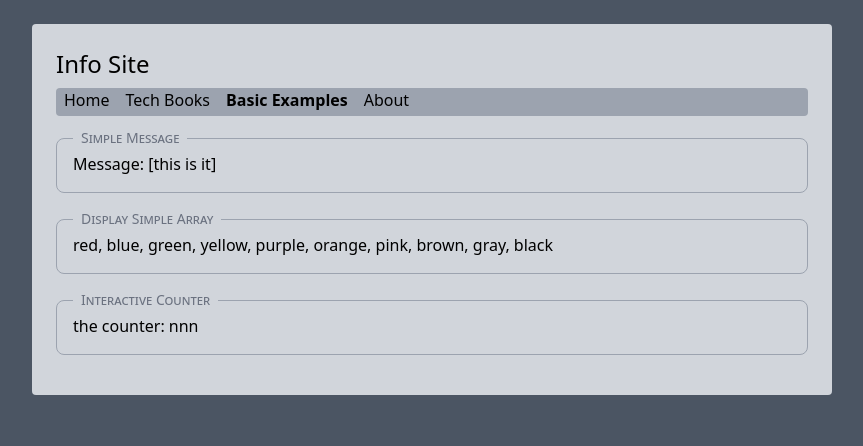
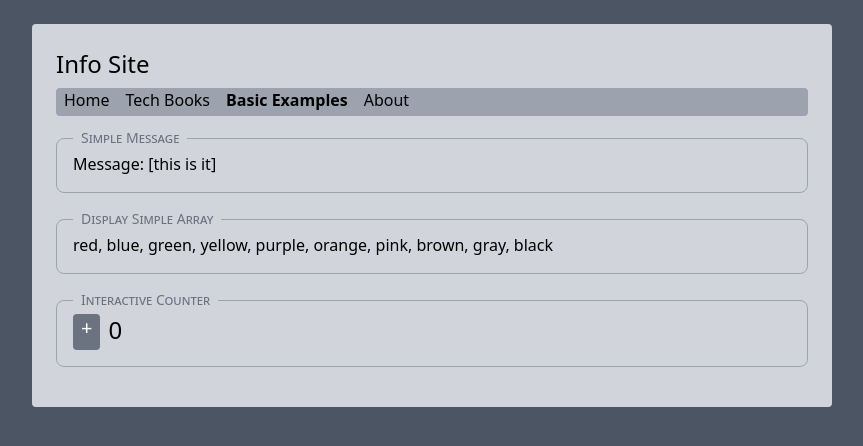
Before and after one commit to edwardtanguay/vue3-showcase-site, a Vue app: page /examples001 in a window 1280 px wide. Shown: the top 446 px of the page, without its empty margins (208-1071 px from the left). Built offline with nearby package versions, Linux system fonts and the light colour scheme.

Commit message:
incrementing

```diff
--- a/src/examples/ExampleCounter.vue
+++ b/src/examples/ExampleCounter.vue
@@ -1,14 +1,21 @@
 <script lang="ts">
-import { defineComponent } from 'vue'
+import { defineComponent, ref } from 'vue'
 
 export default defineComponent({
 	setup() {
-		const message = 'nnn';
-		return {message}
+		const count = ref(0)
+
+		const increment = () => {
+			count.value++
+		}
+		return { count, increment }
 	}
 })
 </script>
 
 <template>
-	<p>the counter: {{message}}</p>
+	<div class="flex gap-2">
+		<button class="btn" @click="increment">+</button>
+		<p class="text-2xl">{{ count }}</p>
+	</div>
 </template>
--- a/src/main.scss
+++ b/src/main.scss
@@ -3,6 +3,9 @@
 @tailwind utilities;
 
 @layer base {
+	.btn {
+		@apply bg-gray-500 text-white text-xl pt-0 pb-2 px-2 rounded;
+	}
 	.smallcaps {
 		font-variant: small-caps;
 	}
```
